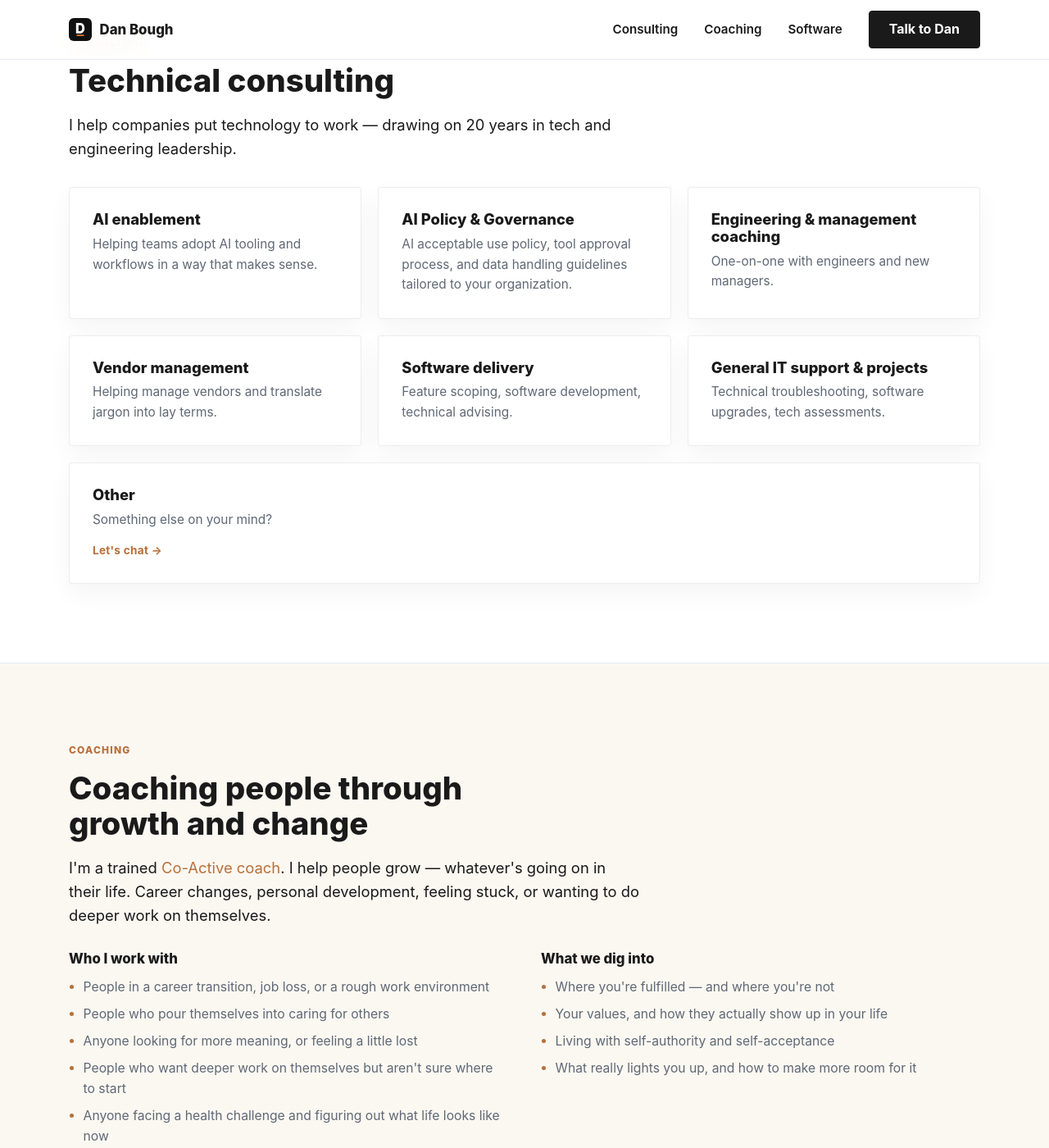
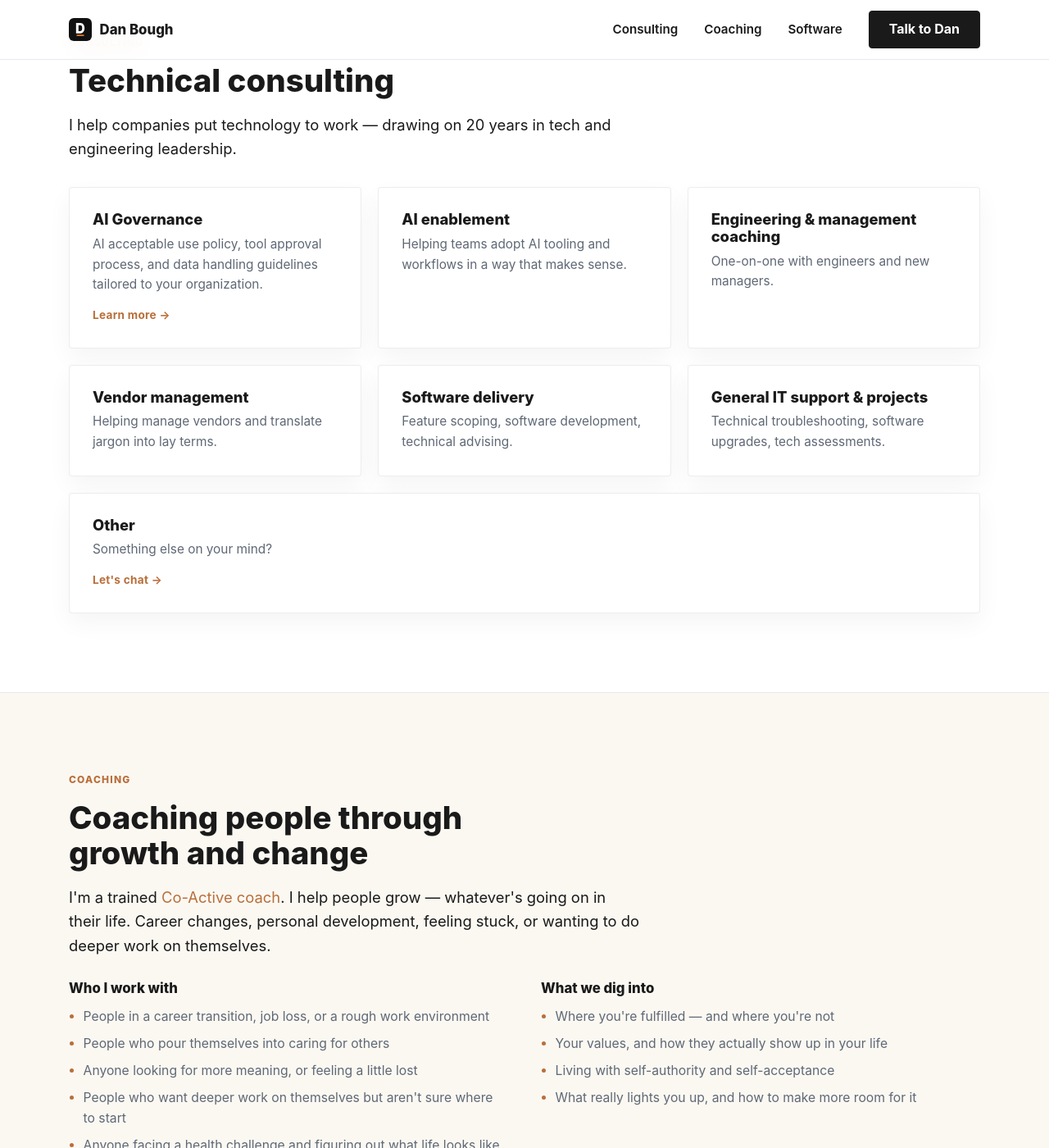
Before and after one commit to dbough/danbough.com, a Jekyll site: the page built from index.html, in a window 1280 px wide and 1400 px high, scrolled down 741 px. Shown: the whole window at 82% size. Built offline with Jekyll 4.4.1, drawn with Linux system fonts in a browser that asks for light colours.

Commit message:
Add AI Governance offering page and promote its homepage card
Adds a new landing page for the AI Governance offering (acceptable
use policy, tool approval process, data handling guidelines), built
on the NIST AI Risk Management Framework, and links the homepage's
first offerings card to it.

Co-Authored-By: Claude Sonnet 5 <noreply@anthropic.com>
Claude-Session: https://claude.ai/code/session_013fP6d1adDat1M5oqukN21P

```diff
--- a/assets/css/style.css
+++ b/assets/css/style.css
@@ -286,6 +286,14 @@ strong { color: var(--dark); }
     font-weight: 850;
     margin: 0 0 1.25rem;
 }
+.hero__lead {
+    font-size: clamp(1.3rem, 2vw, 1.6rem);
+    font-weight: 700;
+    color: var(--dark);
+    line-height: 1.4;
+    max-width: 54ch;
+    margin: 0 0 1rem;
+}
 .hero__sub {
     font-size: clamp(1.02rem, 1.5vw, 1.18rem);
     color: var(--muted);
@@ -324,6 +332,7 @@ strong { color: var(--dark); }
         text-align: center;
     }
     .hero__photo { order: -1; max-width: 240px; }
+    .hero__lead,
     .hero__sub { margin-inline: auto; }
 }
 
@@ -378,6 +387,56 @@ strong { color: var(--dark); }
     font-size: 0.85rem;
     font-weight: 700;
     letter-spacing: 0.02em;
+}
+
+/* ---------- Rich offering cards (bullets + detail text) ---------- */
+
+.offering-card--rich {
+    padding: 2.25rem 1.75rem;
+    min-height: 320px;
+}
+.offering-card--rich > p {
+    flex: none;
+}
+.offering-card__points {
+    list-style: none;
+    margin: 0.9rem 0 0;
+    padding: 0;
+    flex: none;
+    font-size: 0.9rem;
+    color: var(--muted);
+}
+.offering-card__points li {
+    position: relative;
+    padding-left: 1.1rem;
+    margin-bottom: 0.4rem;
+}
+.offering-card__points li::before {
+    content: "";
+    position: absolute;
+    left: 0;
+    top: 0.55em;
+    width: 6px;
+    height: 6px;
+    border-radius: 50%;
+    background: var(--accent);
+}
+.offering-card .offering-card__detail {
+    position: relative;
+    flex: none;
+    margin: 1.25rem 0 0;
+    padding-top: 1rem;
+    font-size: 0.9rem;
+    color: var(--muted);
+}
+.offering-card .offering-card__detail::before {
+    content: "";
+    position: absolute;
+    top: 0;
+    left: 0;
+    width: 28px;
+    height: 2px;
+    background: var(--accent);
 }
 
 .closing-note {
--- a/index.html
+++ b/index.html
@@ -49,12 +49,13 @@ body_class: home
         <p class="lead">I help companies put technology to work — drawing on 20 years in tech and engineering leadership.</p>
         <ul class="offerings">
             <li class="offering-card">
+                <h3>AI Governance</h3>
+                <p>AI acceptable use policy, tool approval process, and data handling guidelines tailored to your organization.</p>
+                <a class="card-link" href="/ai-governance.html">Learn more →</a>
+            </li>
+            <li class="offering-card">
                 <h3>AI enablement</h3>
                 <p>Helping teams adopt AI tooling and workflows in a way that makes sense.</p>
-            </li>
-            <li class="offering-card">
-                <h3>AI Policy &amp; Governance</h3>
-                <p>AI acceptable use policy, tool approval process, and data handling guidelines tailored to your organization.</p>
             </li>
             <li class="offering-card">
                 <h3>Engineering &amp; management coaching</h3>
```
Also changed, not shown: ai-governance.html (added, +161 -0 lines), assets/img/ai-governance-hero.svg (added).
